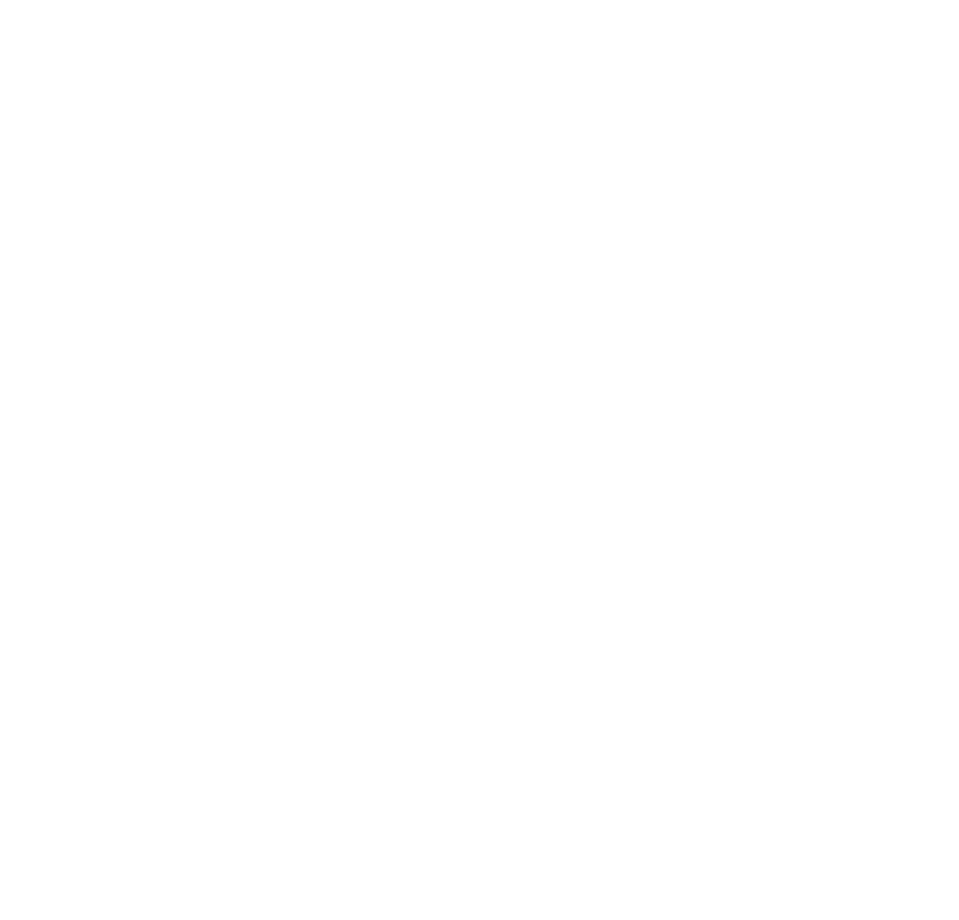
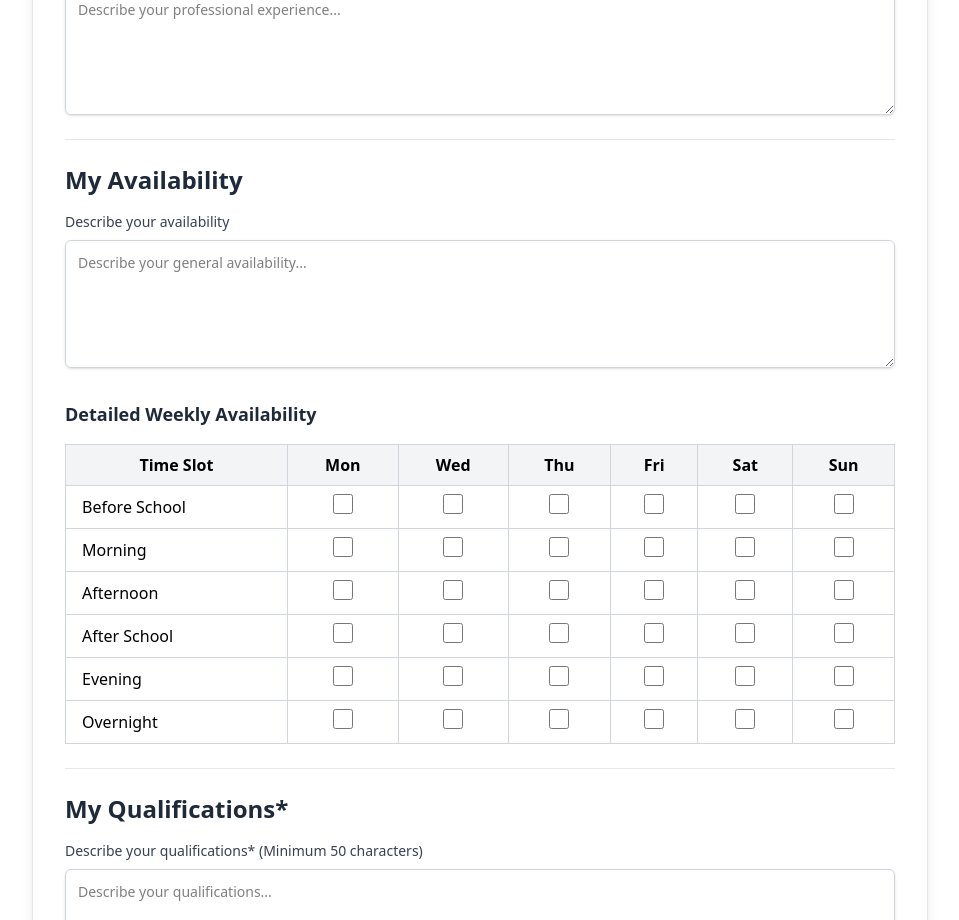
Before and after one commit to HamadAliMughal/FindMySecurity-Web, a Next.js app in the folder findmysecurity/: page /public-profile in a window 1280 px wide. Before the commit this address had no page. Shown: the part 1880-2800 px from the top of the page, without its empty margins (160-1119 px from the left). Before the commit the page ends 800 px from the top, so only its background shows below. Built offline with nearby package versions, Linux system fonts and the light colour scheme.

Commit message:
Profile Page Updated

```diff
--- a/findmysecurity/src/app/public-profile/page.tsx
+++ b/findmysecurity/src/app/public-profile/page.tsx
@@ -1,15 +1,11 @@
 "use client";
 
 import React, { useState, useEffect } from "react";
-import { Calendar, momentLocalizer } from "react-big-calendar";
-import moment from "moment";
-import "react-big-calendar/lib/css/react-big-calendar.css";
 import { FaCheckCircle } from "react-icons/fa";
 import { CheckCircle, Loader2, X } from "lucide-react";
 import Link from "next/link";
 import { useRouter } from "next/navigation";
-import { ArrowLeft} from "lucide-react";
-const localizer = momentLocalizer(moment);
+import { ArrowLeft } from "lucide-react";
 
 interface FormData {
   screenName: string;
@@ -21,20 +17,32 @@ interface FormData {
   aboutMe: string;
   experience: string;
   availability: string;
-  selectedDates: Date[];
   qualifications: string;
   hourlyRate: string;
-  profilePhoto: File | null;
+  profilePhoto: string | null;
   homeTelephone: string;
   mobileTelephone: string;
   website: string;
+  weeklySchedule: {
+    [timeSlot: string]: {
+      [day: string]: boolean;
+    };
+  };
 }
 
 const JobPosting: React.FC = () => {
   const router = useRouter();
   const [isSubmitting, setIsSubmitting] = useState(false);
   const [showModal, setShowModal] = useState(false);
-  const [profileData, setProfileData] = useState<any>(null);
+  const days = ['Mon', 'Wed', 'Thu', 'Fri', 'Sat', 'Sun'];
+  const timeSlots = [
+    'Before School',
+    'Morning',
+    'Afternoon',
+    'After School',
+    'Evening',
+    'Overnight'
+  ];
 
   // Initialize state with localStorage data or defaults
   const [formData, setFormData] = useState<FormData>(() => {
@@ -48,87 +56,94 @@ const JobPosting: React.FC = () => {
       aboutMe: "",
       experience: "",
       availability: "",
-      selectedDates: [],
       qualifications: "",
       hourlyRate: "",
       profilePhoto: null,
       homeTelephone: "",
       mobileTelephone: "",
-      website: ""
+      website: "",
+      weeklySchedule: (() => {
+        const initialSchedule: any = {};
+        timeSlots.forEach(slot => {
+          initialSchedule[slot] = {};
+          days.forEach(day => {
+            initialSchedule[slot][day] = false;
+          });
+        });
+        return initialSchedule;
+      })()
     };
 
     if (typeof window === 'undefined') return defaultData;
 
     try {
       const savedData = localStorage.getItem('createdPublicProfiles');
+      console.log("savedData",savedData)
       if (!savedData) return defaultData;
 
       const parsedData = JSON.parse(savedData);
       return {
         ...defaultData,
         ...parsedData,
-        selectedDates: parsedData.selectedDates?.map((date: string) => new Date(date)) || []
+        weeklySchedule: parsedData.weeklySchedule || defaultData.weeklySchedule
       };
     } catch (error) {
       console.error("Error parsing saved form data:", error);
       return defaultData;
     }
   });
-  // Update localStorage whenever formData changes
-  useEffect(() => {
-    if (typeof window === 'undefined') return;
+
+  // Handle localStorage quota issues
+  const safeLocalStorageSet = (key: string, value: string) => {
+    try {
+      localStorage.setItem(key, value);
+    } catch (error) {
+      console.error("LocalStorage quota exceeded:", error);
+    }
+  };
+
+
+  const handleFileChange = (e: React.ChangeEvent<HTMLInputElement>) => {
+    if (e.target.files?.[0]) {
+      const file = e.target.files[0];
+
+      const reader = new FileReader();
+      reader.onload = (event) => {
+        if (event.target?.result) {
+          handleInputChange("profilePhoto", event.target.result as string);
+        }
+      };
+      reader.readAsDataURL(file);
+    }
+  };
+
+const handleSubmit = async (e: React.FormEvent) => {
+    e.preventDefault();
+    setIsSubmitting(true);
 
     try {
-      const dataToStore = {
-        ...formData,
-        selectedDates: formData.selectedDates.map(date => date.toISOString()),
-        profilePhoto: null // Don't store File object in localStorage
+      // Prepare form data for submission
+      const dataToStore = { ...formData };
+      console.log("dataToStore",dataToStore)
+      safeLocalStorageSet("createdPublicProfiles", JSON.stringify(dataToStore));
+
+      // Simulate form submission delay
+      await new Promise((resolve) => setTimeout(resolve, 2000));
+
+      setShowModal(true);
+    } catch (error) {
+      console.error("Error submitting form:", error);
+      alert("Error submitting the form. Please try again.");
+    } finally {
+      setIsSubmitting(false);
+    }
   };
-      localStorage.setItem('createdPublicProfiles', JSON.stringify(dataToStore));
-    } catch (error) {
-      console.error("Error saving form data:", error);
-    }
-    const storedData =
-    localStorage.getItem("profileData") || localStorage.getItem("loginData");
-  if (storedData) {
-    setProfileData(JSON.parse(storedData));
-  } else {
-    router.push("/"); // Redirect if no profile data is found
-  }
-  }, [formData,router]);
-  if (!profileData) return null;
-
 
   const handleInputChange = <K extends keyof FormData>(field: K, value: FormData[K]) => {
     setFormData(prev => ({
       ...prev,
       [field]: value
     }));
-  };
-
-  const handleSelectSlot = (slotInfo: { start: Date }) => {
-    setFormData(prev => {
-      const isAlreadySelected = prev.selectedDates.some(selectedDate =>
-        moment(selectedDate).isSame(slotInfo.start, "day")
-      );
-
-      const newDates = isAlreadySelected
-        ? prev.selectedDates.filter(selectedDate =>
-            !moment(selectedDate).isSame(slotInfo.start, "day")
-          )
-        : [...prev.selectedDates, slotInfo.start];
-
-      return {
-        ...prev,
-        selectedDates: newDates
-      };
-    });
-  };
-
-  const handleFileChange = (e: React.ChangeEvent<HTMLInputElement>) => {
-    if (e.target.files?.[0]) {
-      handleInputChange('profilePhoto', e.target.files[0]);
-    }
   };
 
   const services = [
@@ -159,38 +174,36 @@ const JobPosting: React.FC = () => {
         : [...prev.selectedServices, service]
     }));
   };
-
+  const handleCheckboxChange = (timeSlot: string, day: string) => {
+    setFormData(prev => ({
+      ...prev,
+      weeklySchedule: {
+        ...prev.weeklySchedule,
+        [timeSlot]: {
+          ...prev.weeklySchedule[timeSlot],
+          [day]: !prev.weeklySchedule[timeSlot][day]
+        }
+      }
+    }));
+  };
   // const handleSubmit = async (e: React.FormEvent) => {
   //   e.preventDefault();
   //   setIsSubmitting(true);
 
   //   try {
-  //     console.log("Submitting form data:", formData);
-  //     // Here you would typically send the data to your backend
-  //     // await submitFormData(formData);
-  //     // router.push('/success');
+  //     // Save to localStorage before submitting
+  //     localStorage.setItem('createdPublicProfiles', JSON.stringify(formData));
+
+  //     // Simulate API request delay
+  //     await new Promise((resolve) => setTimeout(resolve, 2000));
+
+  //     setShowModal(true);
   //   } catch (error) {
   //     console.error("Form submission error:", error);
   //   } finally {
   //     setIsSubmitting(false);
   //   }
   // };
-
-  const handleSubmit = async (e: React.FormEvent) => {
-    e.preventDefault();
-    setIsSubmitting(true);
-
-    try {
-      // Simulate API request delay (Replace with actual API call)
-      await new Promise((resolve) => setTimeout(resolve, 2000));
-
-      setShowModal(true); // Show success modal
-    } catch (error) {
-      console.error("Form submission error:", error);
-    } finally {
-      setIsSubmitting(false);
-    }
-  };
   const closeModalAndRedirect = () => {
     setShowModal(false);
     router.push("/profile"); // Redirect to profile page
@@ -374,22 +387,38 @@ const JobPosting: React.FC = () => {
             />
           </div>
 
-          {/* Calendar Table */}
-          <div className="mt-6">
-            <h3 className="text-lg font-semibold text-gray-800 mb-4">Weekly Availability</h3>
-            <Calendar
-              localizer={localizer}
-              selectable
-              events={formData.selectedDates.map((date: Date) => ({
-                start: date,
-                end: moment(date).add(1, "hours").toDate(),
-                title: "Available",
-              }))}
-              startAccessor="start"
-              endAccessor="end"
-              style={{ height: 500 }}
-              onSelectSlot={handleSelectSlot}
+          {/* Weekly Schedule Table with Checkboxes */}
+          <div className="mt-8">
+            <h3 className="text-lg font-semibold text-gray-800 mb-4">Detailed Weekly Availability</h3>
+            <div className="overflow-x-auto">
+              <table className="min-w-full border border-gray-200">
+                <thead>
+                  <tr>
+                    <th className="border border-gray-300 px-4 py-2 bg-gray-100">Time Slot</th>
+                    {days.map(day => (
+                      <th key={day} className="border border-gray-300 px-4 py-2 bg-gray-100">{day}</th>
+                    ))}
+                  </tr>
+                </thead>
+                <tbody>
+                  {timeSlots.map(timeSlot => (
+                    <tr key={timeSlot}>
+                      <td className="border border-gray-300 px-4 py-2">{timeSlot}</td>
+                      {days.map(day => (
+                        <td key={`${timeSlot}-${day}`} className="border border-gray-300 px-4 py-2 text-center">
+                          <input
+                            type="checkbox"
+                            checked={formData.weeklySchedule[timeSlot][day]}
+                            onChange={() => handleCheckboxChange(timeSlot, day)}
+                            className="h-5 w-5 text-blue-600 rounded focus:ring-blue-500"
                           />
+                        </td>
+                      ))}
+                    </tr>
+                  ))}
+                </tbody>
+              </table>
+            </div>
           </div>
         </div>
 
@@ -459,6 +488,15 @@ const JobPosting: React.FC = () => {
               file:bg-blue-50 file:text-blue-700
               hover:file:bg-blue-100"
           />
+          {formData.profilePhoto && (
+            <div className="mt-4">
+              <img
+                src={formData.profilePhoto}
+                alt="Profile preview"
+                className="h-32 w-32 object-cover rounded-md"
+              />
+            </div>
+          )}
         </div>
       </div>
 
```
Also changed, not shown: findmysecurity/src/app/profile/page.tsx (+230 -71 lines). Lines whose indentation alone changed are shown as unchanged.
